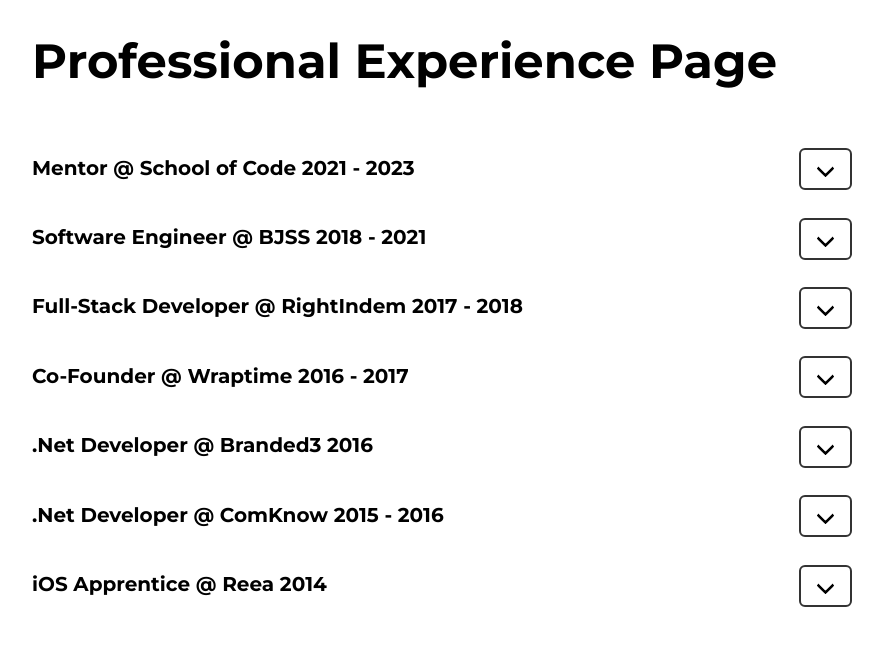
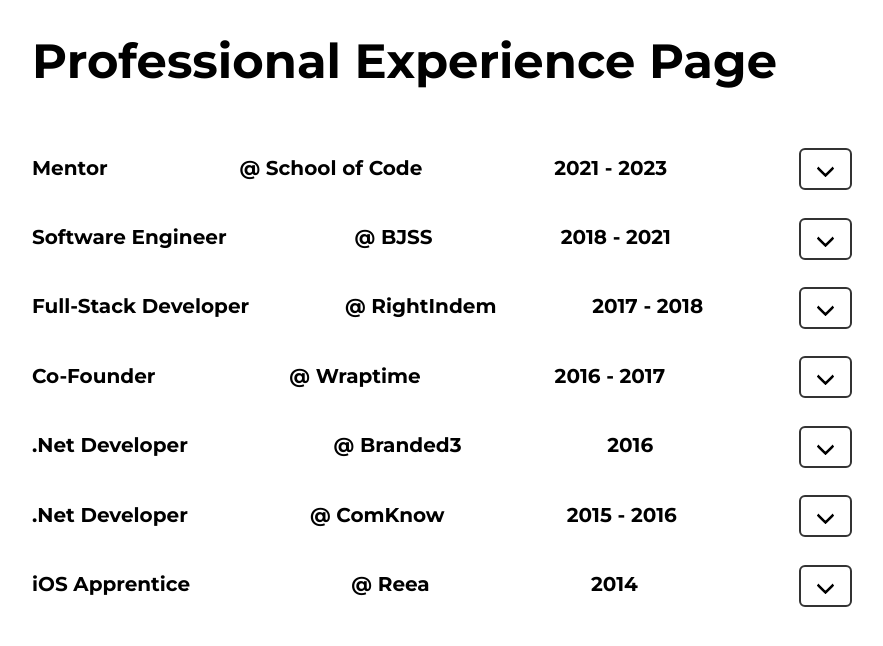
Before and after one commit to szabikr/szabi-space, a Next.js app: page /professional-experience in a window 1280 px wide. Shown: the top 646 px of the page, without its empty margins (198-1081 px from the left). Built offline with nearby package versions, Linux system fonts and the light colour scheme.

Commit message:
Remves experience period from accordion header when item is expanded

```diff
--- a/src/components/accordion.jsx
+++ b/src/components/accordion.jsx
@@ -12,7 +12,7 @@
       {items.map((item) => (
         <div key={item.id} className="accordion-item">
           <div className="accordion-header">
-            {item.header()}
+            {item.header(item.id != show)}
             <div>
               <button className="primary" onClick={() => toggleItem(item.id)}>
                 {item.id === show ? (
--- a/src/components/experience-period.jsx
+++ b/src/components/experience-period-full.jsx
@@ -1,6 +1,6 @@
 import { formatMonthDate, formatMonthYearDate } from '../utils'
 
-export default function ExperiencePeriod({ start, end }) {
+export default function ExperiencePeriodFull({ start, end }) {
   const startDate = new Date(start)
   const endDate = new Date(end)
 
--- /dev/null
+++ b/src/components/experience-period-short.jsx
@@ -0,0 +1,14 @@
+import { formatYearDate } from '../utils'
+
+export default function ExperiencePeriodShort({ start, end }) {
+  const startDate = new Date(start)
+  const endDate = new Date(end)
+
+  return (
+    <>
+      {formatYearDate(start)}
+      {startDate.getFullYear() !== endDate.getFullYear() &&
+        ` - ${formatYearDate(end)}`}
+    </>
+  )
+}
--- a/src/components/professional-experience.jsx
+++ b/src/components/professional-experience.jsx
@@ -1,23 +1,26 @@
 import Accordion from './accordion'
 import ExperienceComponentFactory from './experience/factory'
-import ExperiencePeriod from './experience-period'
+import ExperiencePeriodFull from './experience-period-full'
+import ExperiencePeriodShort from './experience-period-short'
 import TechTags from './tech-tags'
-import { formatYearDate } from '../utils'
 
 export default function ProfessionalExperience({ experience }) {
   const items = experience.map((exp) => ({
     id: exp.id,
-    header: () => (
-      <h5>
-        {exp.jobTitle} @ {exp.organization} {formatYearDate(exp.startDate)}
-        {new Date(exp.startDate).getFullYear() !==
-          new Date(exp.endDate).getFullYear() &&
-          ` - ${formatYearDate(exp.endDate)}`}
-      </h5>
+    header: (showYear = true) => (
+      <>
+        <h5>{exp.jobTitle}</h5>
+        <h5>@ {exp.organization}</h5>
+        {showYear && (
+          <h5>
+            <ExperiencePeriodShort start={exp.startDate} end={exp.endDate} />
+          </h5>
+        )}
+      </>
     ),
     body: () => (
       <>
-        <ExperiencePeriod start={exp.startDate} end={exp.endDate} />
+        <ExperiencePeriodFull start={exp.startDate} end={exp.endDate} />
         {ExperienceComponentFactory(exp.description)()}
         <TechTags technologies={exp.technologies} />
       </>
```
